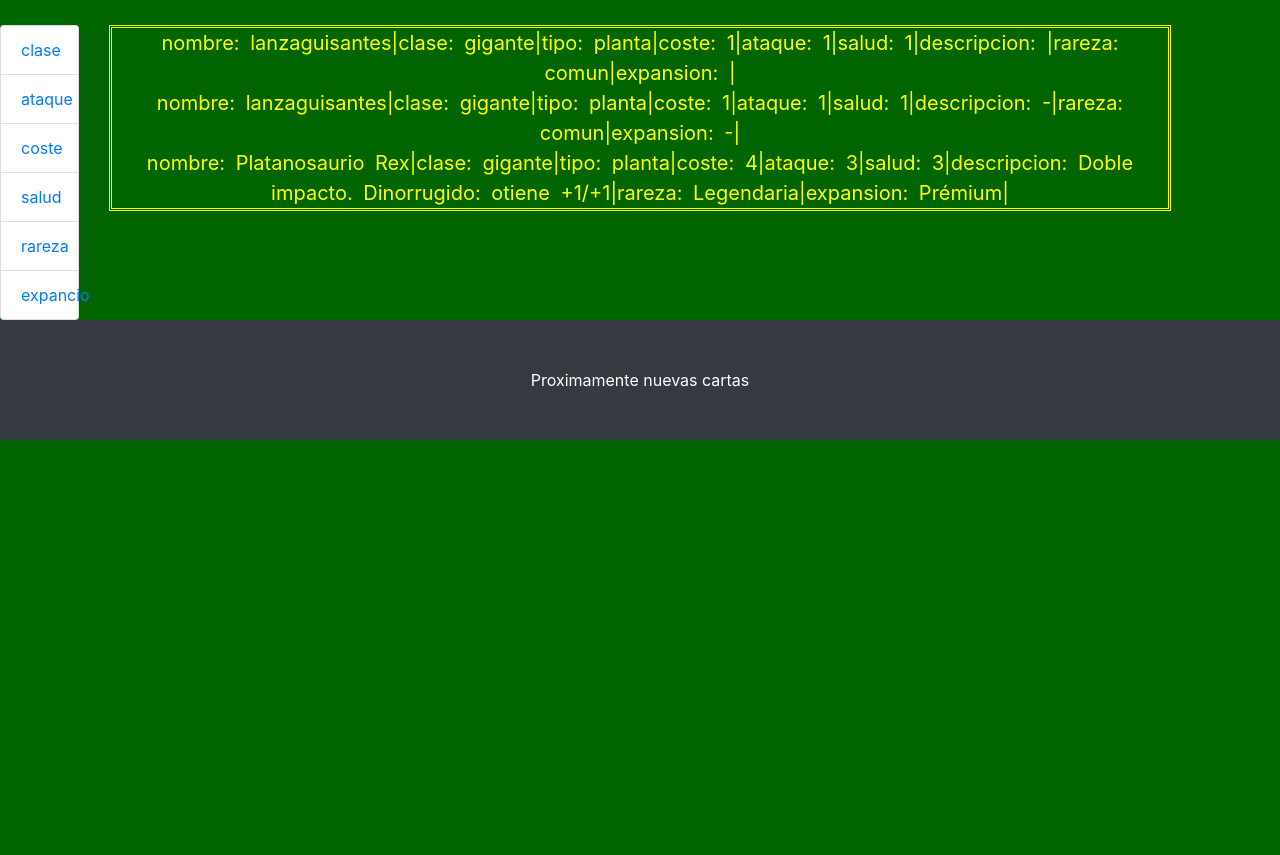
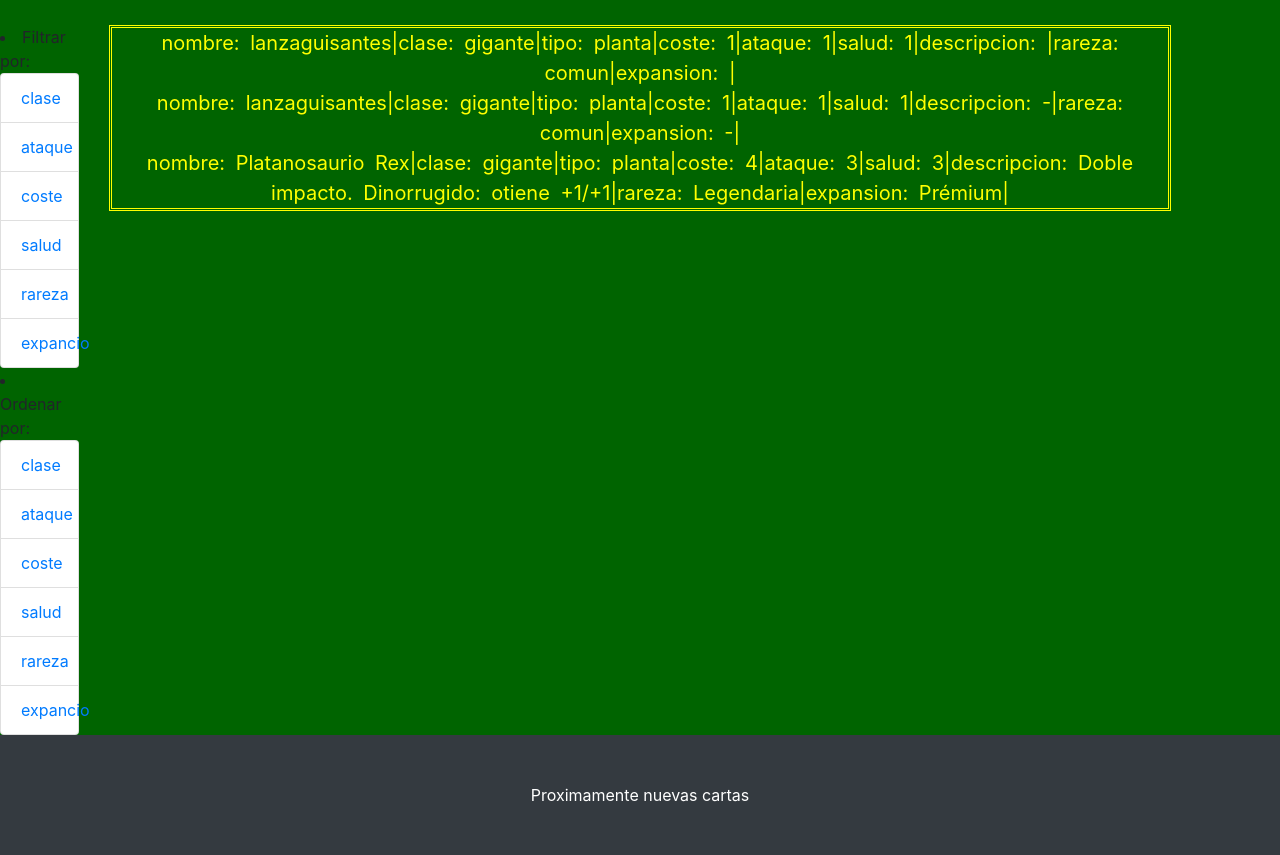
Before and after one commit to giulianoregolo/paginaweb, a PHP site: page /paginaweb/ in a window 1280 px wide. Shown: the part 475-1330 px from the top of the page. Before the commit the page ends 915 px from the top, so only its background shows below. Run offline with PHP 8.4, Linux system fonts and the light colour scheme; data comes from the database, SQL or seed files in the repository.

Commit message:
menu desplegable

```diff
--- a/pagina-cartas/paginas-cartas/index.php
+++ b/pagina-cartas/paginas-cartas/index.php
@@ -15,7 +15,14 @@
 
     <!-- Custom styles for this template -->
     <link href="css/shop-homepage.css" rel="stylesheet">
-
+    <script type="text/javascript">
+      function ver(n) {
+              document.getElementById("subseccion"+n).style.display="block"
+              }
+      function ocultar(n) {
+              document.getElementById("subseccion"+n).style.display="none"
+              }
+    </script>
   </head>
 
   <body>
@@ -43,7 +50,7 @@
     </nav>
 
     <!-- Page Content -->
-    <div class="container-fluid">
+    <div class="container">
 
       <div class="row">
         <div class="col-lg-8">
@@ -80,17 +87,37 @@
         <!-- /.row -->
         <h1 class="my-4">Cartas Disponibles en el Juego</h1>
       </div>
+
       <div class="row">
         <div class="col-lg-1">
 
+          <div class="list-group">
+            <li id="seccion1" onmouseover="ver(1)" onmouseout="ocultar(1)">
+              <a>Filtrar por:</a>
+                <div id="subseccion1">
+                  <a href="#" class="list-group-item">clase</a>
+                  <a href="#" class="list-group-item">ataque</a>
+                  <a href="#" class="list-group-item">coste</a>
+                  <a href="#" class="list-group-item">salud</a>
+                  <a href="#" class="list-group-item">rareza</a>
+                  <a href="#" class="list-group-item">expancio</a>
+                </div>
+            </li>
 
+          </div>
           <div class="list-group">
-            <a href="#" class="list-group-item">clase</a>
-            <a href="#" class="list-group-item">ataque</a>
-            <a href="#" class="list-group-item">coste</a>
-            <a href="#" class="list-group-item">salud</a>
-            <a href="#" class="list-group-item">rareza</a>
-            <a href="#" class="list-group-item">expancio</a>
+            <li id="seccion2" onmouseover="ver(2)" onmouseout="ocultar(2)">
+              <a>Ordenar por:</a>
+                <div id="subseccion2">
+                  <a href="#" class="list-group-item">clase</a>
+                  <a href="#" class="list-group-item">ataque</a>
+                  <a href="#" class="list-group-item">coste</a>
+                  <a href="#" class="list-group-item">salud</a>
+                  <a href="#" class="list-group-item">rareza</a>
+                  <a href="#" class="list-group-item">expancio</a>
+                </div>
+            </li>
+
           </div>
 
         </div>
@@ -106,8 +133,6 @@
           </div>
 
         </div>
-
-        <!-- /.row -->
 
       </div>
     </div>
```
